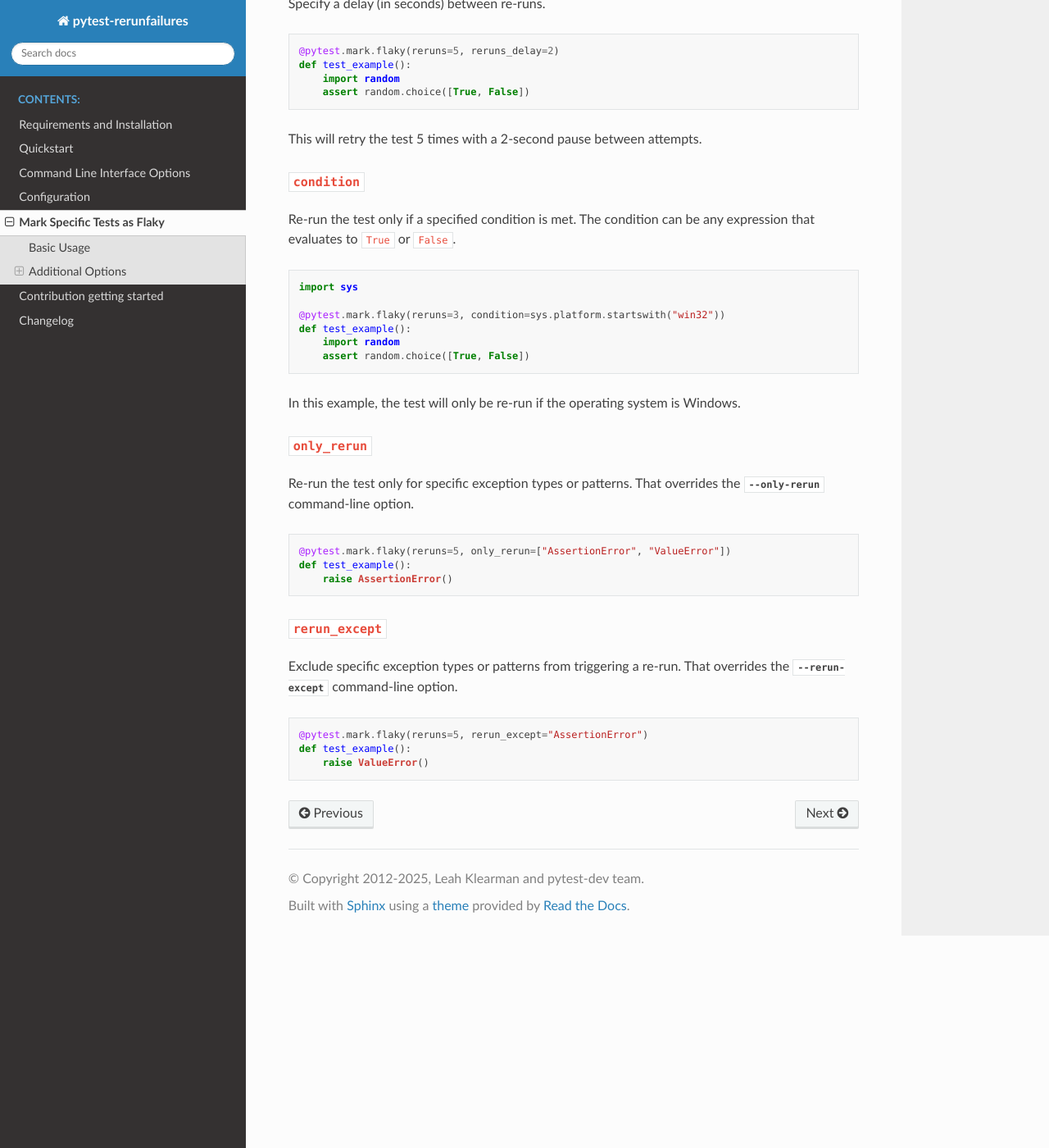
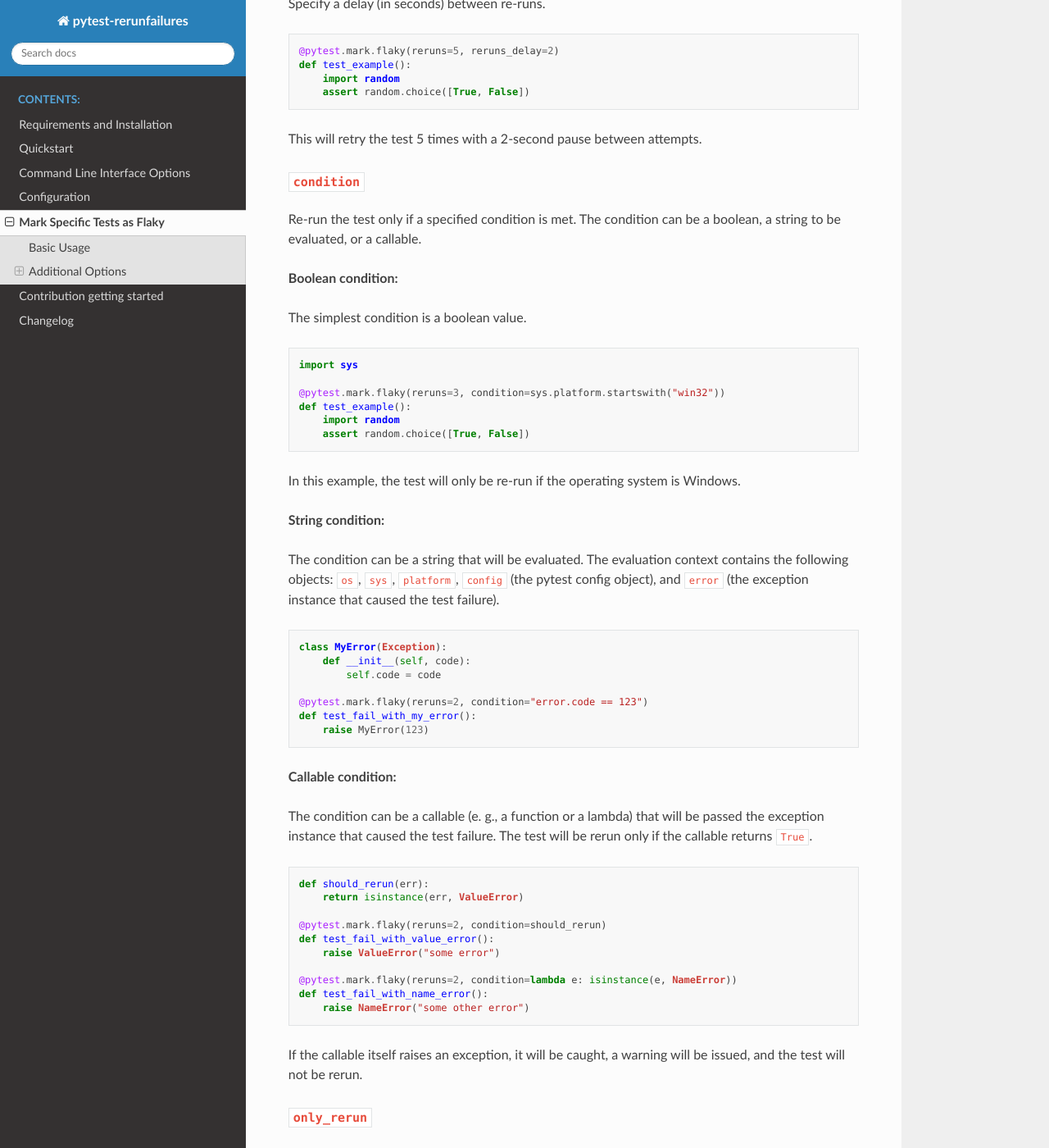
Before and after one commit to pytest-dev/pytest-rerunfailures, a Sphinx documentation site: the page built from docs/mark.rst, in a window 1280 px wide and 1400 px high, scrolled down 763 px. Shown: the whole window at 82% size. Built offline with Sphinx 7.4.7 and the Read the Docs theme 3.1.0, drawn with Linux system fonts in a browser that asks for light colours.

Commit message:
Allow to pass a callable condition to the `flaky` marker (#299)
* feat: add 'condition' parameter to flaky marker

This introduces a condition parameter to the `@pytest.mark.flaky`
decorator, allowing for more granular control over when a test is rerun.

The condition can be a callable or a string.

If it's a callable, it will be passed the exception object from the
failed test. The test will be rerun only if the callable returns True.

If it's a string, it will be evaluated with the following objects in
its global context: os, sys, platform, config, and error (the
exception instance). The test will be rerun only if the string
evaluates to True.

Exceptions raised by a condition callable are now caught and logged as a
warning, preventing the test suite from crashing.

Issue #230


---------

Co-authored-by: Michael Howitz <m.howitz@minddistrict.com>

```diff
--- a/CHANGES.rst
+++ b/CHANGES.rst
@@ -4,7 +4,10 @@
 15.2 (unreleased)
 -----------------
 
-- Nothing changed yet.
+- Allow ``@pytest.mark.flaky(condition)`` to accept a callable or a string
+  to be evaluated. The evaluated string has access to the exception instance
+  via the ``error`` object.
+  (`#230 <https://github.com/pytest-dev/pytest-rerunfailures/issues/230>`_)
 
 
 15.1 (2025-05-08)
--- a/docs/mark.rst
+++ b/docs/mark.rst
@@ -42,8 +42,12 @@
 ``condition``
 ^^^^^^^^^^^^^
 
-Re-run the test only if a specified condition is met.
-The condition can be any expression that evaluates to ``True`` or ``False``.
+Re-run the test only if a specified condition is met. The condition can be a
+boolean, a string to be evaluated, or a callable.
+
+**Boolean condition:**
+
+The simplest condition is a boolean value.
 
 .. code-block:: python
 
@@ -55,6 +59,45 @@
        assert random.choice([True, False])
 
 In this example, the test will only be re-run if the operating system is Windows.
+
+**String condition:**
+
+The condition can be a string that will be evaluated. The evaluation context
+contains the following objects: ``os``, ``sys``, ``platform``, ``config`` (the
+pytest config object), and ``error`` (the exception instance that caused the
+test failure).
+
+.. code-block:: python
+
+   class MyError(Exception):
+       def __init__(self, code):
+           self.code = code
+
+   @pytest.mark.flaky(reruns=2, condition="error.code == 123")
+   def test_fail_with_my_error():
+       raise MyError(123)
+
+**Callable condition:**
+
+The condition can be a callable (e. g., a function or a lambda) that will be
+passed the exception instance that caused the test failure. The test will be
+rerun only if the callable returns ``True``.
+
+.. code-block:: python
+
+   def should_rerun(err):
+       return isinstance(err, ValueError)
+
+   @pytest.mark.flaky(reruns=2, condition=should_rerun)
+   def test_fail_with_value_error():
+       raise ValueError("some error")
+
+   @pytest.mark.flaky(reruns=2, condition=lambda e: isinstance(e, NameError))
+   def test_fail_with_name_error():
+       raise NameError("some other error")
+
+If the callable itself raises an exception, it will be caught, a warning
+will be issued, and the test will not be rerun.
 
 
 ``only_rerun``
```
Also changed, not shown: 2 other files.
